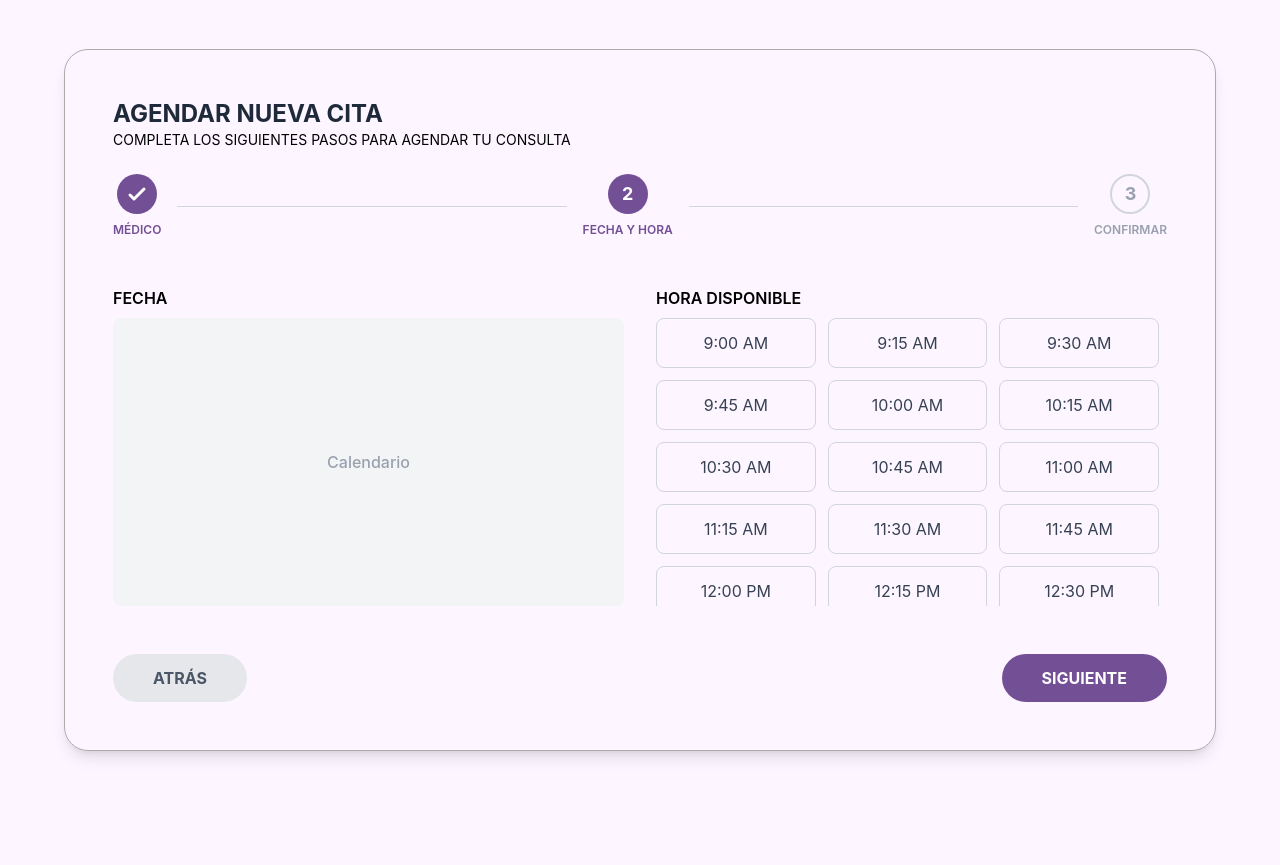
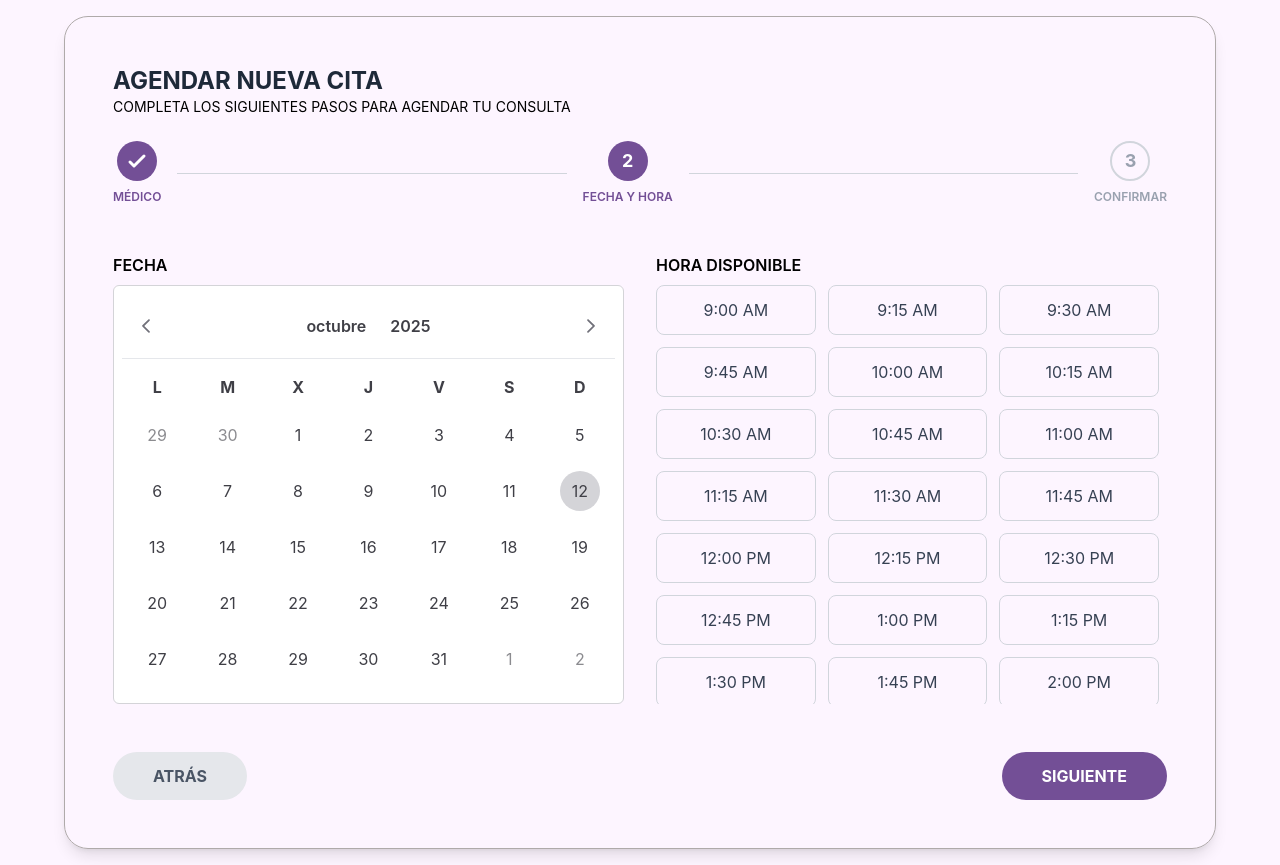
Before and after one commit to G20-NoCountry/g20-HealthTech, a React (Vite) app in the folder frontend/: page /appointment in a window 1280 px wide. Both pictures are taken after a click on the button "SIGUIENTE". Before the commit the page ends 800 px from the top, so only its background shows below. Built offline with nearby package versions, Linux system fonts and the light colour scheme; a web font is replaced by a local one.

Commit message:
feat: Integrar calendario en español funcional para la seleccion de fecha

```diff
--- a/frontend/src/components/appointment-scheduler/AppointmentStep1.tsx
+++ b/frontend/src/components/appointment-scheduler/AppointmentStep1.tsx
@@ -16,7 +16,7 @@ export const AppointmentStep1=  ({ onNext }: Step1Props) => {
   return (
     <div className="min-h-screen w-full  p-4 flex items-center justify-center">
 
-      <div className="w-full h-full max-w-6xl rounded-3xl border border-[#AFAAAA] shadow-lg  p-8 md:p-12 space-y-6 overflow-y-auto">
+      <div className="w-full max-w-6xl rounded-3xl border border-[#AFAAAA] shadow-lg  p-8 md:p-12 space-y-6 overflow-y-auto">
 
         <AppointmentHeader />
         <AppointmentStepper currentStep={1} />
--- a/frontend/src/components/appointment-scheduler/AppointmentStep2.tsx
+++ b/frontend/src/components/appointment-scheduler/AppointmentStep2.tsx
@@ -1,24 +1,32 @@
 import { AppointmentHeader } from './AppointmentHeader';
 import { AppointmentStepper } from './AppointmentStepper';
+import { Calendar } from 'primereact/calendar';
+import type { Nullable } from "primereact/ts-helpers";
+import { useState } from 'react';
+import { addLocale } from 'primereact/api';
+
+addLocale('es', {
+    firstDayOfWeek: 1,
+    dayNames: ['domingo', 'lunes', 'martes', 'miércoles', 'jueves', 'viernes', 'sábado'],
+    dayNamesShort: ['dom', 'lun', 'mar', 'mié', 'jue', 'vie', 'sáb'],
+    dayNamesMin: ['D', 'L', 'M', 'X', 'J', 'V', 'S'],
+    monthNames: ['enero', 'febrero', 'marzo', 'abril', 'mayo', 'junio', 'julio', 'agosto', 'septiembre', 'octubre', 'noviembre', 'diciembre'],
+    monthNamesShort: ['ene', 'feb', 'mar', 'abr', 'may', 'jun', 'jul', 'ago', 'sep', 'oct', 'nov', 'dic'],
+    today: 'Hoy',
+    clear: 'Limpiar'
+});
 
 interface Step2Props { onNext: () => void; onPrev: () => void; }
 
 export const AppointmentStep2= ({  onNext, onPrev }: Step2Props) => {
     const availableTimes = [
-        '9:00 AM',  '9:15 AM',  '9:30 AM',  '9:45 AM',
-    '10:00 AM', '10:15 AM', '10:30 AM', '10:45 AM',
-    '11:00 AM', '11:15 AM', '11:30 AM', '11:45 AM',
-    '12:00 PM', '12:15 PM', '12:30 PM', '12:45 PM',
-    '1:00 PM',  '1:15 PM',  '1:30 PM',  '1:45 PM',
-    '2:00 PM',  '2:15 PM',  '2:30 PM',  '2:45 PM',
-    '3:00 PM',  '3:15 PM',  '3:30 PM',  '3:45 PM',
-    '4:00 PM',  '4:15 PM',  '4:30 PM',  '4:45 PM',
-    '5:00 PM'
+        '9:00 AM',  '9:15 AM',  '9:30 AM',  '9:45 AM','10:00 AM', '10:15 AM', '10:30 AM', '10:45 AM','11:00 AM', '11:15 AM', '11:30 AM', '11:45 AM','12:00 PM', '12:15 PM', '12:30 PM', '12:45 PM','1:00 PM',  '1:15 PM',  '1:30 PM',  '1:45 PM','2:00 PM',  '2:15 PM',  '2:30 PM',  '2:45 PM', '3:00 PM',  '3:15 PM',  '3:30 PM',  '3:45 PM', '4:00 PM',  '4:15 PM',  '4:30 PM',  '4:45 PM','5:00 PM'
       ];
+const [selectedDate, setSelectedDate] = useState<Nullable<Date>>(null);
 
   return (
     <div className="min-h-screen w-full p-4 flex items-center justify-center">
-      <div className="w-full h-full max-w-6xl rounded-3xl border border-[#AFAAAA] shadow-lg  p-8 md:p-12 space-y-6 overflow-y-auto">
+      <div className="w-full max-w-6xl rounded-3xl border border-[#AFAAAA] shadow-lg  p-8 md:p-12 space-y-6 overflow-y-auto">
 
         <AppointmentHeader />
         <AppointmentStepper currentStep={2} />
@@ -26,13 +34,19 @@ export const AppointmentStep2= ({  onNext, onPrev }: Step2Props) => {
         <div className="flex-grow flex flex-col md:flex-row gap-8 pt-6">
             <div className="flex-1">
                 <label className="font-semibold block mb-2">FECHA</label>
-                <div className="w-full h-72 bg-gray-100 rounded-lg flex items-center justify-center">
-                    <p className="text-gray-400 font-medium">Calendario</p>
-                </div>
+                <div className="w-full">
+              <Calendar
+                value={selectedDate}
+                onChange={(e) => setSelectedDate(e.value)}
+                inline
+                className="w-full border-none"
+                locale="es"
+              />
             </div>
-            <div className="flex-1">
+            </div>
+            <div className="flex-1 flex flex-col">
               <label className="font-semibold block mb-2">HORA DISPONIBLE</label>
-                <div className='h-72 overflow-y-auto pr-2'>
+                <div className='h-72 flex-grow overflow-y-auto pr-2'>
                     <div className="grid grid-cols-3 gap-3">
                       {availableTimes.map((time) => (
                        <button key={time} className="w-full p-3 border border-gray-300 rounded-lg text-center text-gray-700 hover:border-[#734F96] hover:text-[#734F96] focus:bg-purple-50 focus:border-[#734F96] focus:text-[#734F96] transition-colors">
--- a/frontend/src/components/appointment-scheduler/AppointmentStep3.tsx
+++ b/frontend/src/components/appointment-scheduler/AppointmentStep3.tsx
@@ -6,7 +6,7 @@ interface Step3Props { onPrev: () => void; onConfirm: () => void; }
 export const AppointmentStep3 = ({ onPrev, onConfirm }: Step3Props) => {
   return (
     <div className="min-h-screen w-full  p-4 flex items-center justify-center">
-      <div className="w-full h-full max-w-6xl rounded-3xl border border-[#AFAAAA] shadow-lg  p-8 md:p-12 space-y-6 overflow-y-auto">
+      <div className="w-full max-w-6xl rounded-3xl border border-[#AFAAAA] shadow-lg  p-8 md:p-12 space-y-6 overflow-y-auto">
 
         <AppointmentHeader />
         <AppointmentStepper currentStep={3} />
```
